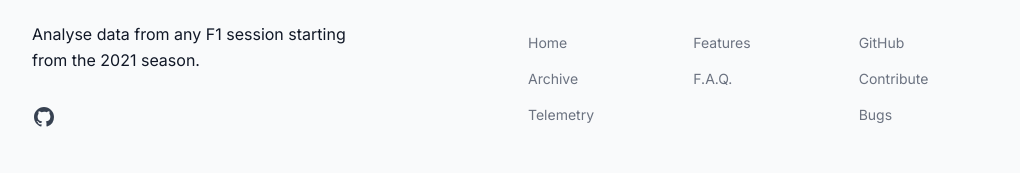
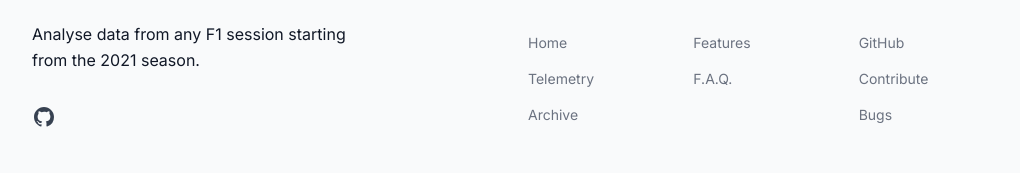
Before and after one commit to milan-codes/the-briefing-room, a Next.js app: page / in a window 1280 px wide. Shown: the part 2382-2555 px from the top of the page, without its empty margins (128-1148 px from the left). Built offline with nearby package versions, Linux system fonts and the light colour scheme.

Commit message:
Changed order of navbar and footer links

```diff
--- a/src/components/landing/Footer/Footer.tsx
+++ b/src/components/landing/Footer/Footer.tsx
@@ -49,17 +49,17 @@ const Footer: React.FC = () => (
                 <li>
                   <a
                     className="text-gray-500 dark:text-gray-400 transition hover:text-gray-500/75 dark:hover:text-gray-400/75"
-                    href="/archive"
+                    href="/telemetry"
                   >
-                    Archive
+                    Telemetry
                   </a>
                 </li>
                 <li>
                   <a
                     className="text-gray-500 dark:text-gray-400 transition hover:text-gray-500/75 dark:hover:text-gray-400/75"
-                    href="/telemetry"
+                    href="/archive"
                   >
-                    Telemetry
+                    Archive
                   </a>
                 </li>
               </ul>
--- a/src/components/landing/Navbar/NavbarLinks.tsx
+++ b/src/components/landing/Navbar/NavbarLinks.tsx
@@ -21,12 +21,12 @@ const links = [
     href: "/",
   },
   {
-    name: "Archive",
-    href: "/Archive",
+    name: "Telemetry",
+    href: "/telemetry",
   },
   {
-    name: "Telemetry",
-    href: "/telemetry",
+    name: "Archive",
+    href: "/archive",
   },
 ];
 
```
